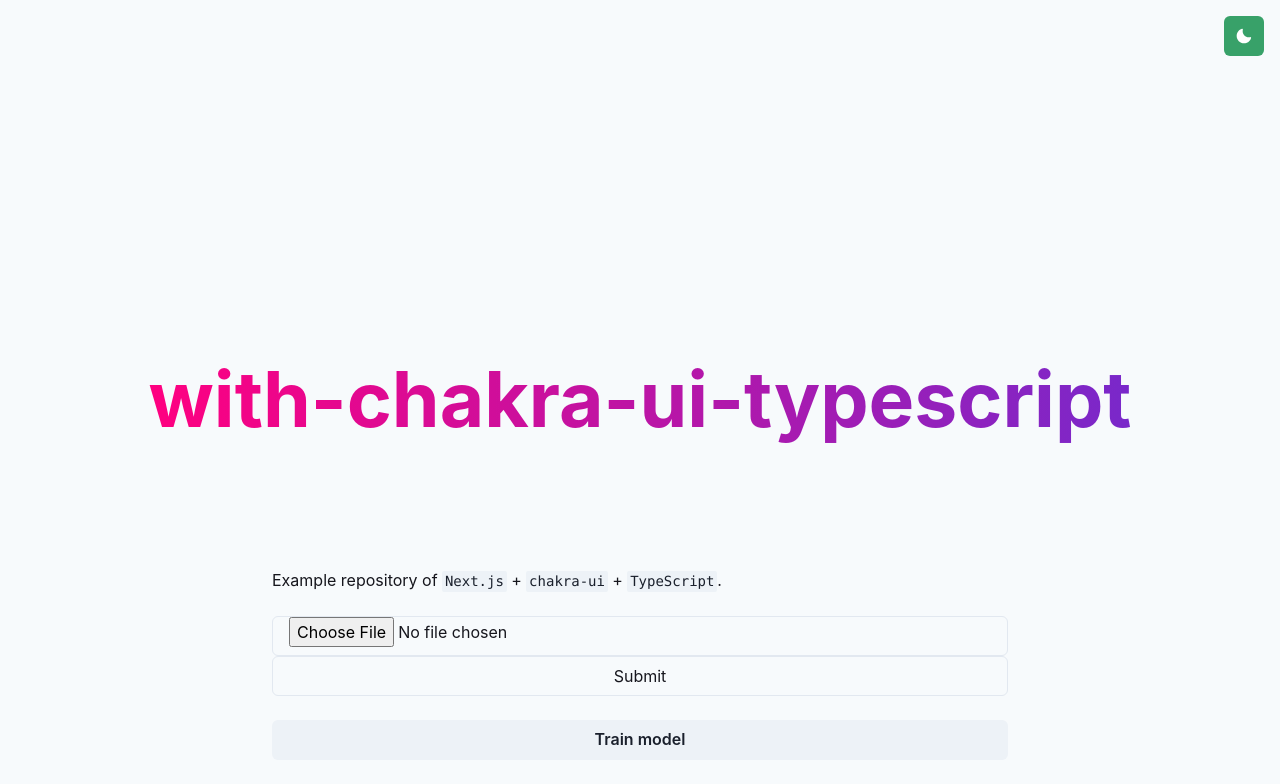
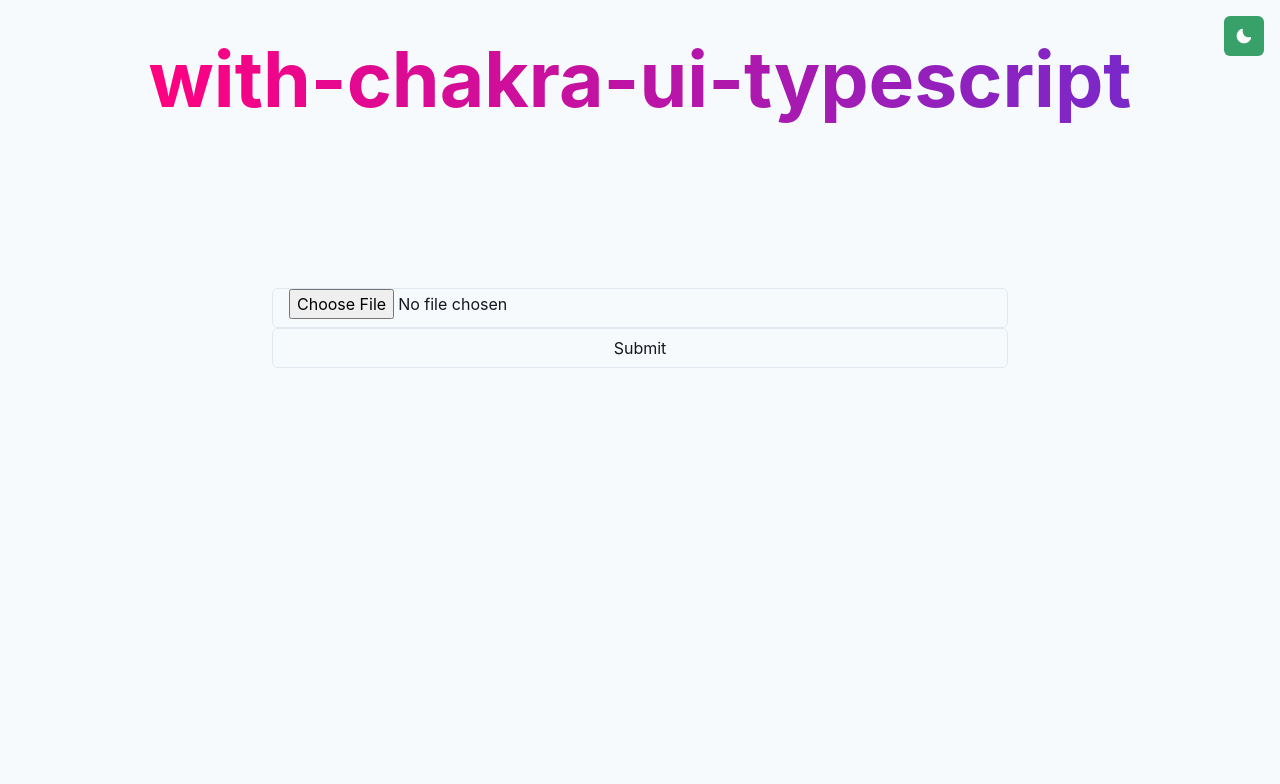
Before and after one commit to albTian/actively-take-home, a Next.js app in the folder frontend/: page / in a window 1280 px wide. Shown: the top 784 px of the page. Built offline with nearby package versions, Linux system fonts and the light colour scheme.

Commit message:
content: able to select input and output cols

```diff
--- a/frontend/src/components/Hero.tsx
+++ b/frontend/src/components/Hero.tsx
@@ -4,7 +4,7 @@ export const Hero = ({ title }: { title: string }) => (
   <Flex
     justifyContent="center"
     alignItems="center"
-    height="100vh"
+    height="20vh"
     bgGradient="linear(to-l, heroGradientStart, heroGradientEnd)"
     bgClip="text"
   >
--- a/frontend/src/components/Main.tsx
+++ b/frontend/src/components/Main.tsx
@@ -5,7 +5,7 @@ export const Main = (props: StackProps) => (
     spacing="1.5rem"
     width="100%"
     maxWidth="48rem"
-    mt="-45vh"
+    // mt="-45vh"
     pt="8rem"
     px="1rem"
     {...props}
--- a/frontend/src/pages/index.tsx
+++ b/frontend/src/pages/index.tsx
@@ -1,4 +1,19 @@
-import { Box, Button, Code, Input, Text } from "@chakra-ui/react";
+import {
+  Box,
+  Button,
+  Checkbox,
+  CheckboxGroup,
+  Code,
+  FormControl,
+  FormHelperText,
+  FormLabel,
+  HStack,
+  Input,
+  Radio,
+  RadioGroup,
+  Select,
+  Text,
+} from "@chakra-ui/react";
 import axios, { AxiosRequestConfig } from "axios";
 
 import { FormEvent, useState } from "react";
@@ -11,7 +26,11 @@ const API_HOST = "http://127.0.0.1:8000";
 
 const Index = () => {
   const [file, setFile] = useState(null);
-  const [inputOptions, setInputOptions] = useState([]);
+  const [allInputOptions, setAllInputOptions] = useState([]);
+  const [allOutputOptions, setAllOutputOptions] = useState([]);
+
+  const [inputOptions, setInputOptions] = useState(null);
+  const [outputOption, setOutputOption] = useState(null);
 
   // Upload file
   const handleFileSubmit = async (e) => {
@@ -24,42 +43,34 @@ const Index = () => {
     await axios
       .post(`${API_HOST}/uploadfile`, formdata, headers)
       .then((response) => {
-        console.log("response");
-        console.log(response);
+        setAllInputOptions(response.data.allInputOptions);
+        setAllOutputOptions(response.data.allOutputOptions);
       });
   };
 
-  // Change state
+  // Change file state
   const handleChange = (e) => {
     setFile(e.target.files[0]); //store uploaded file in "file" variable with useState
-  }
+  };
 
-  const handleInputOptionChange = (options) => {
-    console.log(options)
-  }
+  const handleTrainModel = async () => {
+    const postData = {
+      inputOptions,
+      outputOption,
+    };
+    await axios
+      .post(`${API_HOST}/train_model`, postData)
+      .then((response) => {});
+  };
 
-  const defaultOptions = [
-    {
-      label: "dog",
-      value: "dog",
-    },
-    {
-      label: "cat",
-      value: "cat",
-    },
-    {
-      label: "frog",
-      value: "frog",
-    },
-  ]
   return (
     <Container height="100vh">
       <Hero />
       <Main>
-        <Text color="text">
+        {/* <Text color="text">
           Example repository of <Code>Next.js</Code> + <Code>chakra-ui</Code> +{" "}
           <Code>TypeScript</Code>.
-        </Text>
+        </Text> */}
         {/* TODO: USE CHAKRA */}
         <form onSubmit={(e) => handleFileSubmit(e)}>
           <Input
@@ -70,13 +81,34 @@ const Index = () => {
           />
           <Input type="submit" />
         </form>
-        <Button>Train model</Button>
-        {/* <MultiSelect
-          options={defaultOptions}
-          value={inputOptions}
-          label="Choose an item"
-          onChange={(options) => handleInputOptionChange(options)}
-        /> */}
+        {/* select input */}
+        {allInputOptions.length > 0 && (
+          <FormControl as="fieldset">
+            <FormLabel as="legend">Select input features</FormLabel>
+            <CheckboxGroup onChange={setInputOptions}>
+              <HStack spacing="24px">
+                {allInputOptions.map((inputOption) => (
+                  <Checkbox key={inputOption} value={inputOption}>{inputOption}</Checkbox>
+                ))}
+              </HStack>
+            </CheckboxGroup>
+          </FormControl>
+        )}
+        {allOutputOptions.length > 0 && (
+          <FormControl as="fieldset">
+            <FormLabel as="legend">Select output feature</FormLabel>
+            <RadioGroup onChange={setOutputOption}>
+              <HStack spacing="24px">
+                {allOutputOptions.map((outputOption) => (
+                  <Radio key={outputOption} value={outputOption}>{outputOption}</Radio>
+                ))}
+              </HStack>
+            </RadioGroup>
+          </FormControl>
+        )}
+        {inputOptions && outputOption && (
+          <Button onClick={handleTrainModel}>Train model</Button>
+        )}
       </Main>
 
       <DarkModeSwitch />
```
